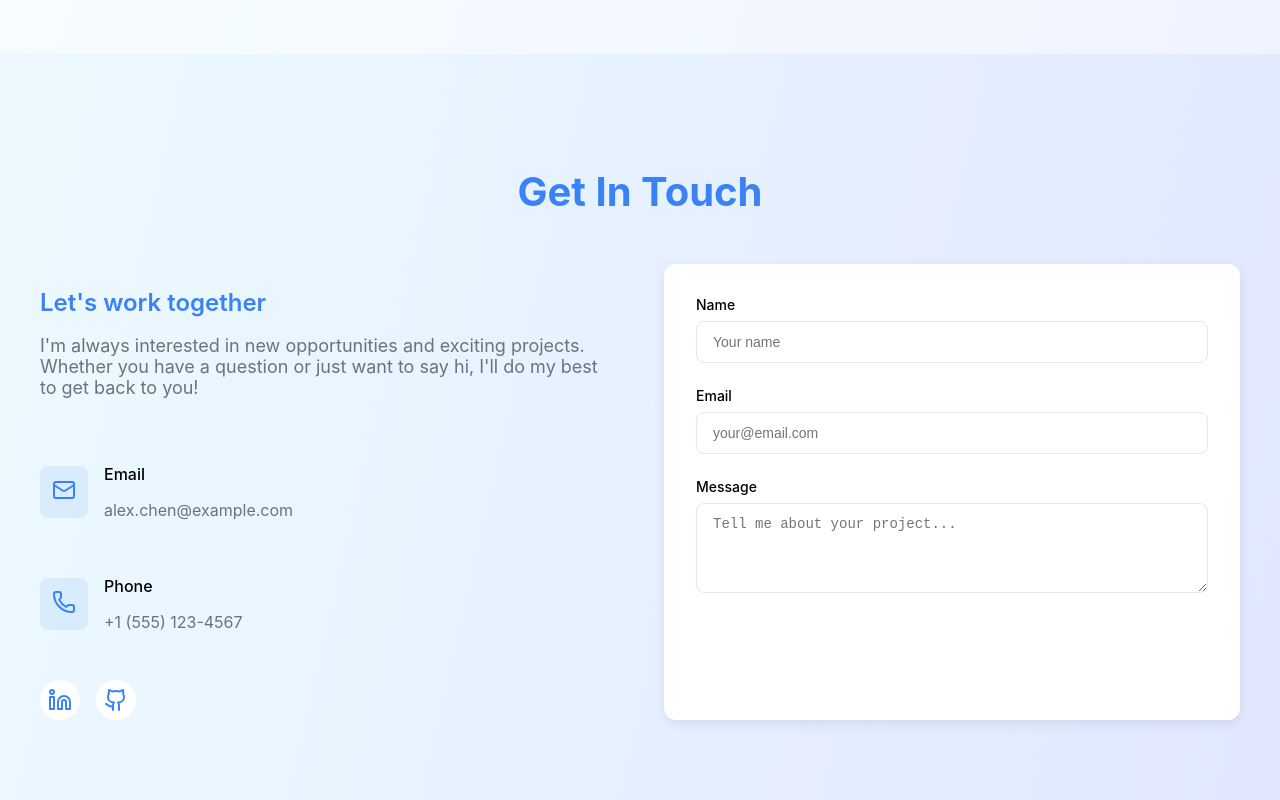
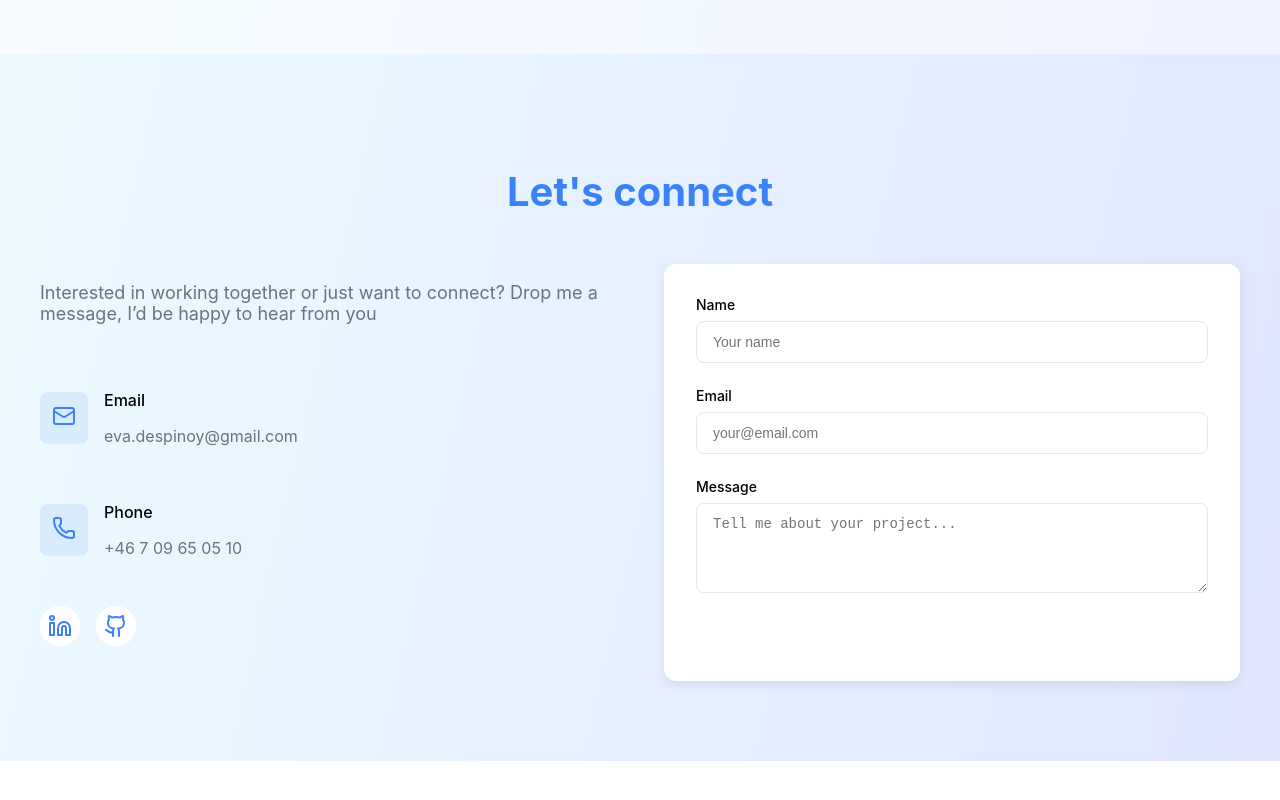
Before and after one commit to evkade/evkade.github.io, a React (Create React App) app in the folder client/: page / in a window 1280 px wide. Shown: the part 4792-5592 px from the top of the page. After the commit the page ends 5553 px from the top, so only its background shows below. Built offline with nearby package versions, Linux system fonts and the light colour scheme.

Commit message:
nits in contact

```diff
--- a/client/src/pages/contact/Contact.tsx
+++ b/client/src/pages/contact/Contact.tsx
@@ -4,25 +4,19 @@ import { Mail, Phone, Linkedin, Github } from "lucide-react";
 function Contact() {
   const handleSubmit = (e: React.FormEvent) => {
     e.preventDefault();
-    console.log("Form submitted");
+    console.log("Form submitted"); // todo actually have the form working to send an email
   };
 
   return (
     <section id="contact" className="contact-section">
       <div className="contact-container">
-        <h2 className="contact-title">Get In Touch</h2>
+        <h2 className="contact-title">Let's connect</h2>
         <div className="contact-grid">
-          {/* Left side */}
           <div className="contact-info">
-            <div>
-              <h3 className="contact-subtitle">Let's work together</h3>
-              <p className="contact-text">
-                I'm always interested in new opportunities and exciting
-                projects. Whether you have a question or just want to say hi,
-                I'll do my best to get back to you!
-              </p>
-            </div>
-
+            <p className="contact-text">
+              Interested in working together or just want to connect? Drop me a
+              message, I’d be happy to hear from you
+            </p>
             <div className="contact-details">
               <div className="contact-item">
                 <div className="contact-icon-wrapper">
@@ -30,7 +24,7 @@ function Contact() {
                 </div>
                 <div>
                   <p className="contact-label">Email</p>
-                  <p className="contact-value">alex.chen@example.com</p>
+                  <p className="contact-value">eva.despinoy@gmail.com</p>
                 </div>
               </div>
               <div className="contact-item">
@@ -39,14 +33,14 @@ function Contact() {
                 </div>
                 <div>
                   <p className="contact-label">Phone</p>
-                  <p className="contact-value">+1 (555) 123-4567</p>
+                  <p className="contact-value">+46 7 09 65 05 10</p>
                 </div>
               </div>
             </div>
 
             <div className="contact-socials">
               <a
-                href="https://linkedin.com"
+                href="https://www.linkedin.com/in/despinoy/"
                 target="_blank"
                 rel="noopener noreferrer"
                 className="social-link"
@@ -54,7 +48,7 @@ function Contact() {
                 <Linkedin className="contact-icon" />
               </a>
               <a
-                href="https://github.com"
+                href="https://github.com/u/evkade/"
                 target="_blank"
                 rel="noopener noreferrer"
                 className="social-link"
@@ -64,7 +58,6 @@ function Contact() {
             </div>
           </div>
 
-          {/* Right side */}
           <div className="contact-form-wrapper">
             <form onSubmit={handleSubmit} className="contact-form">
               <div className="form-group">
```
